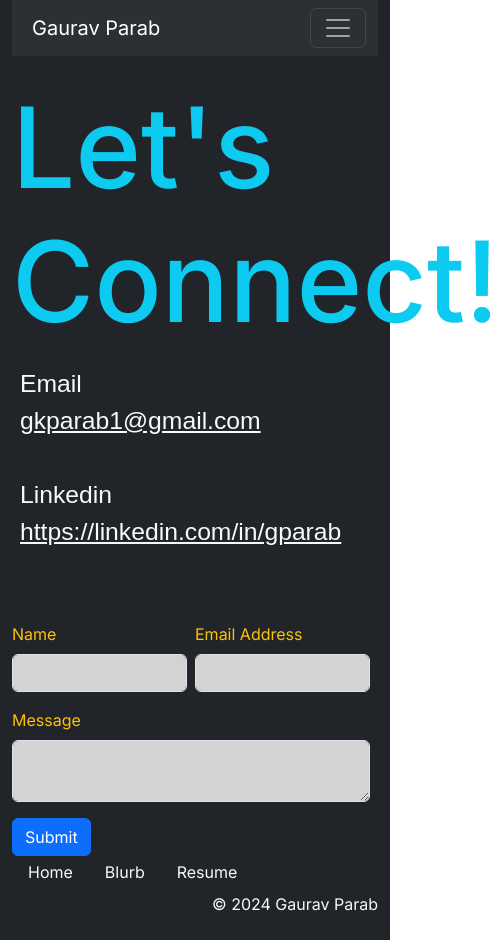
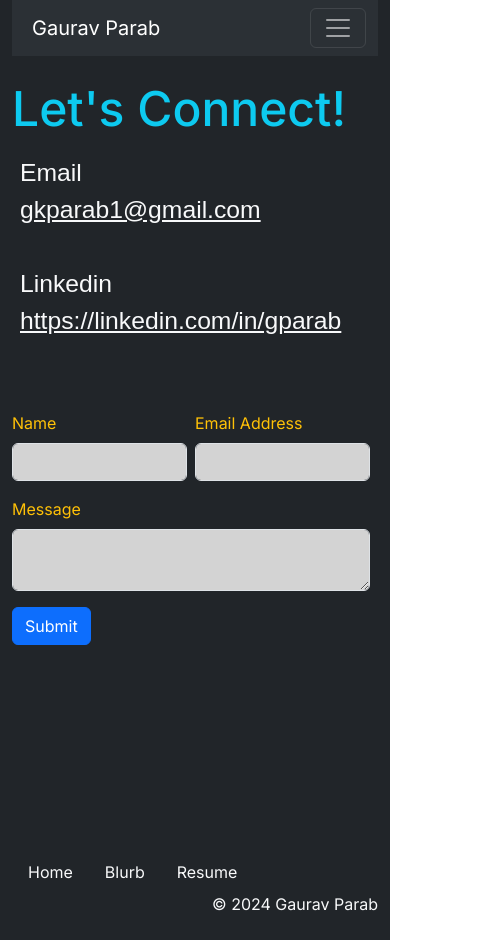
Before and after one commit to graviscool/gauravkparab.com, a Next.js app: page /contact in a window 390 px wide. Shown: the whole page, 499 px wide, since content can reach past the window. Built offline with nearby package versions, Linux system fonts and the light colour scheme.

Commit message:
fix(connect text): add media queries for text size

```diff
--- a/styles/Contact.module.css
+++ b/styles/Contact.module.css
@@ -36,6 +36,12 @@
   font-size: 7rem;
 }
 
+@media (max-width: 550px) {
+  .connectText {
+    font-size: 3rem;
+  }
+}
+
 .formField {
   background-color: #d3d3d3;
 }
```
